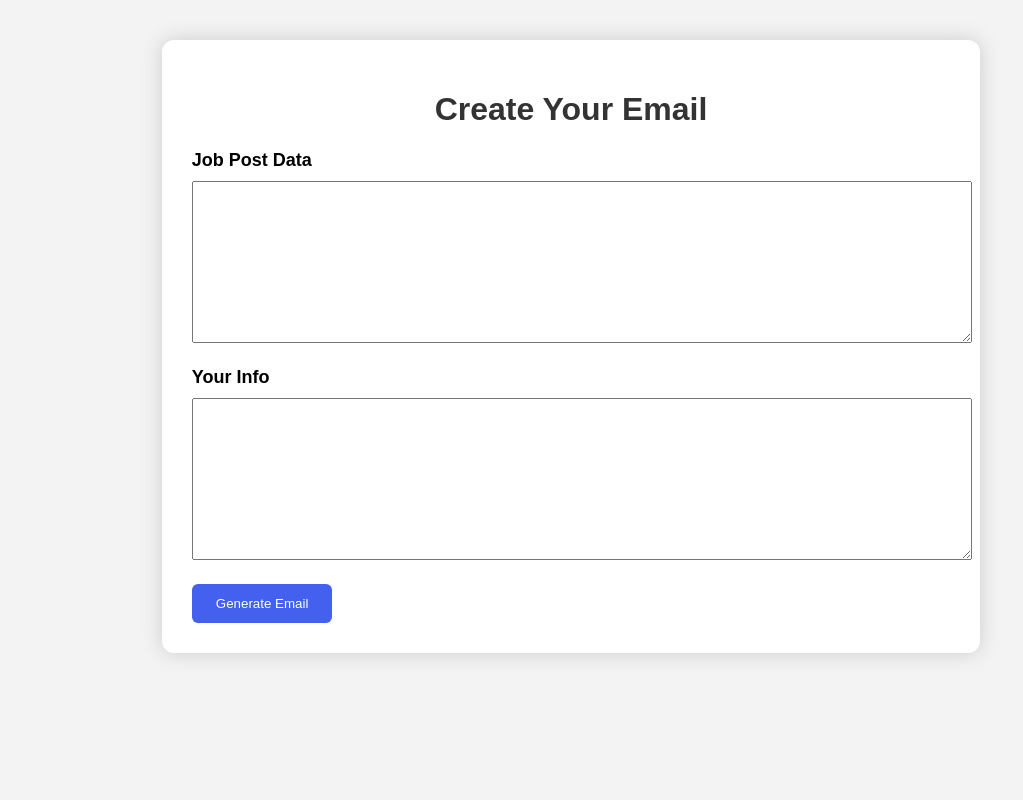
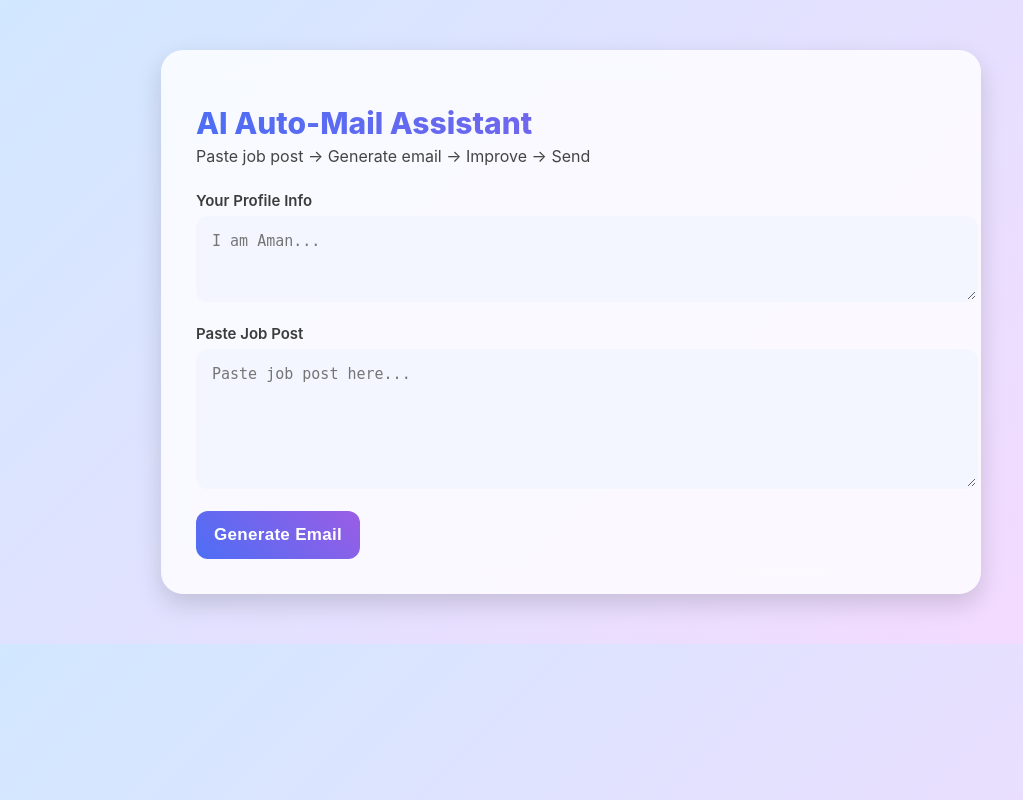
Before and after one commit to aman-prajapat/applyAI, a Flask app: page / in a window 1280 px wide. Shown: the whole page, without its empty margins (69-1092 px from the left). Run offline with Flask 3, Linux system fonts and the light colour scheme.

Commit message:
working app with frontend

```diff
--- a/app.py
+++ b/app.py
@@ -1,84 +1,130 @@
-from flask import Flask, render_template, request, redirect, url_for, session
-import yagmail
-import mainGraph
+from flask import Flask, render_template, request, redirect, url_for, session,jsonify
+
 app = Flask(__name__)
-app.secret_key = "secret123"   # needed for session
 
-# ====== REPLACE WITH YOUR DETAILS ======
-GMAIL = "your@gmail.com"
-APP_PASSWORD = "xxxx xxxx xxxx xxxx"
+from mainGraph import *
+from langgraph.graph import StateGraph,START,END
+
+APPLYGRAPH = StateGraph(JobData)
+
+APPLYGRAPH.add_node("find_email", extract_mail_id)
+APPLYGRAPH.add_node("gen_body_sub", create_mail)
+APPLYGRAPH.add_node("update_mail", update_mail)
+APPLYGRAPH.add_node("send_mail", send_mail)
+
+APPLYGRAPH.add_edge(START, "find_email")
+APPLYGRAPH.add_edge("find_email", "gen_body_sub")
+
+APPLYGRAPH.add_conditional_edges(
+    "gen_body_sub",
+    wantToupdateMail,
+    {
+        "update_mail": "update_mail",
+        "send_email": "send_mail",
+    }
+)
+
+APPLYGRAPH.add_conditional_edges(
+    "update_mail",
+    wantToupdateMail,
+    {
+        "update_mail": "update_mail",
+        "send_email": "send_mail",
+    }
+)
+
+APPLYGRAPH.add_edge("send_mail", END)
 
 
-# Dummy LLM functions (replace with LangGraph later)
-def generate_mail(post_data, user_info):
+WORKFLOW:JobData
+CONFIG = {'configurable':{'thread_id':1}}
 
-    return subject, body, email
+@app.route('/home')
+def home():
+    return "home"
 
-
-def update_body(old_body, feedback):
-    return f"{old_body}\n\nUPDATED BASED ON FEEDBACK:\n{feedback}"
-
-
-# ========= ROUTES ===========
-
-@app.route("/")
-def home():
+@app.route('/')
+def index():
     return render_template("index.html")
 
 
-@app.route("/process", methods=["POST"])
-def process():
-    post_data = request.form["post_data"]
-    user_info = request.form["user_info"]
+@app.route("/getData",methods = ['POST'])
+def getData():
+    global WORKFLOW
+    checkpointer = InMemorySaver()
+    WORKFLOW = APPLYGRAPH.compile(checkpointer=checkpointer)
 
-    # Save in session
-    session["post_data"] = post_data
-    session["user_info"] = user_info
+    user_info = request.form['user_info']
+    post_data = request.form['post_data']
+    print(user_info, post_data)
+    state_data = WORKFLOW.invoke({"user_info":user_info,"post_data":post_data},config=CONFIG)
 
-    subject, body, email = generate_mail(post_data, user_info)
 
-    session["subject"] = subject
-    session["body"] = body
-    session["email"] = email
+    return jsonify({
+        "body": state_data["body"],
+        "subject": state_data["subject"],
+        "email": state_data["email"]
+    }), 200
 
-    return render_template(
-        "result.html",
-        subject=subject,
-        body=body,
-        email=email
+@app.route('/generate',methods=['POST'])
+def generate():
+    global WORKFLOW
+    feedback = request.form['feedback'] or [""]
+
+    state_data = WORKFLOW.invoke(
+        Command(
+            resume=False,               # <-- resume graph
+            update={"feedback": [feedback]}  # <-- update JobData.feedback
+        ),
+        config=CONFIG
     )
 
-
-@app.route("/update_prompt")
-def update_prompt():
-    return render_template("update.html")
+    return jsonify({
+        "body": state_data["body"],
+        "subject": state_data["subject"],
+        "email": state_data["email"]
+    }), 200
 
 
-@app.route("/update_process", methods=["POST"])
-def update_process():
-    feedback = request.form["feedback"]
-    old_body = session["body"]
-
-    new_body = update_body(old_body, feedback)
-    session["body"] = new_body
-
-    return render_template(
-        "result.html",
-        subject=session["subject"],
-        body=new_body,
-        email=session["email"]
-    )
 
 
-@app.route("/send_email")
-def send_email():
-    yag = yagmail.SMTP(GMAIL, APP_PASSWORD)
-    yag.send(
-        to=session["email"],
-        subject=session["subject"],
-        contents=session["body"]
-    )
-    return "<h1>Email Sent Successfully! ✔</h1>"
+@app.route('/send',methods=['POST'])
+def send():
+    global WORKFLOW
+
+    file = request.files.get("attachment")
+
+    if file:
+        file_bytes = file.read()
+        file_name = file.filename
+    else:
+        file_bytes = None
+        file_name = None
+
+    WORKFLOW.invoke(Command(resume=True,
+                            update={"file_bytes": file_bytes,
+                                     "file_name": file_name }
+                            ), config=CONFIG)
+    del WORKFLOW
+    return 'email deliverd'
+
+@app.route('/file',methods=['POST'])
+def file():
+    file = request.files.get("attachment")
+
+    if file:
+        file_bytes = file.read()
+        file_name = file.filename
+    else:
+        file_bytes = None
+        file_name = None
+    if file_bytes and file_name:
+        import mimetypes
+        mime_type, _ = mimetypes.guess_type(file_name)
+        maintype, subtype = mime_type.split("/")
+
+    return f'email deliverd {mime_type}, {maintype}, {subtype},{file_name} '
+
 
 
 if __name__ == "__main__":
--- a/static/style.css
+++ b/static/style.css
@@ -1,64 +1,124 @@
 body {
-    background: #f3f3f3;
-    font-family: Arial, sans-serif;
+    font-family: 'Inter', sans-serif;
+    background: linear-gradient(135deg, #d0e8ff, #f7d9ff);
+    margin: 0;
+    padding: 0;
+    color: #222;
+    transition: background 0.4s ease;
 }
 
 .container {
-    width: 60%;
-    background: white;
-    padding: 30px;
-    margin: 40px auto;
-    border-radius: 12px;
-    box-shadow: 0 0 20px #ccc;
+    width: 100%;
+    max-width: 750px;
+    margin: 50px auto;
+    background: #ffffffcc;
+    backdrop-filter: blur(12px);
+    padding: 35px;
+    border-radius: 22px;
+    box-shadow: 0px 10px 25px rgba(0, 0, 0, 0.15);
+    animation: fadeIn 0.7s ease;
+    transform: translateY(0px);
+    transition: transform 0.3s ease;
+}
+
+.container:hover {
+    transform: translateY(-5px);
+}
+
+@keyframes fadeIn {
+    from {
+        opacity: 0;
+        transform: translateY(15px);
+    }
+
+    to {
+        opacity: 1;
+        transform: translateY(0);
+    }
 }
 
 h1 {
-    text-align: center;
-    color: #333;
+    font-weight: 800;
+    margin-bottom: 10px;
+    font-size: 30px;
+    background: linear-gradient(45deg, #4c6ef5, #9b5de5);
+    -webkit-background-clip: text;
+    -webkit-text-fill-color: transparent;
+}
+
+.sub {
+    margin-top: -5px;
+    margin-bottom: 25px;
+    font-size: 16px;
+    color: #444;
 }
 
 label {
-    font-size: 18px;
-    font-weight: bold;
-    margin-top: 20px;
+    font-size: 15px;
+    font-weight: 600;
+    margin-bottom: 6px;
     display: block;
+    color: #3c3c3c;
 }
 
-textarea {
+textarea,
+input[type="file"] {
     width: 100%;
-    height: 140px;
-    margin-top: 10px;
-    padding: 10px;
-    font-size: 16px;
+    padding: 14px;
+    border-radius: 12px;
+    border: 2px solid transparent;
+    margin-bottom: 18px;
+    font-size: 15px;
+    background: #f3f6ff;
+    transition: 0.3s;
 }
 
-button,
-.btn {
-    background: #4460ef;
-    color: white;
-    padding: 12px 24px;
-    text-decoration: none;
-    display: inline-block;
-    border-radius: 6px;
-    margin-top: 20px;
-    border: none;
-    cursor: pointer;
+textarea:hover,
+input[type="file"]:hover {
+    background: #eef2ff;
 }
 
-button:hover,
-.btn:hover {
-    background: #314cd4;
+textarea:focus,
+input[type="file"]:focus {
+    border-color: #7b4cff;
+    outline: none;
+    background: #ffffff;
+    box-shadow: 0px 0px 8px rgba(123, 76, 255, 0.4);
 }
 
-.btn.send {
-    background: #22aa44;
+button {
+    background: linear-gradient(45deg, #4c6ef5, #9b5de5);
+    color: #fff;
+    border: none;
+    padding: 14px 18px;
+    border-radius: 12px;
+    font-size: 17px;
+    font-weight: 700;
+    cursor: pointer;
+    transition: transform 0.2s ease, box-shadow 0.2s ease;
+    letter-spacing: 0.3px;
 }
 
-pre.box {
-    background: #f7f7f7;
-    padding: 15px;
-    border-radius: 8px;
-    font-size: 15px;
-    white-space: pre-wrap;
-    border: 1px solid #ddd;
+button:hover {
+    transform: translateY(-3px);
+    box-shadow: 0px 8px 18px rgba(0, 0, 0, 0.2);
 }
+
+.sendBtn {
+    background: linear-gradient(45deg, #00c851, #007e33);
+}
+
+.sendBtn:hover {
+    box-shadow: 0px 8px 18px rgba(0, 128, 0, 0.3);
+}
+
+.outputBox {
+    background: #ffffffcc;
+    backdrop-filter: blur(10px);
+    padding: 20px;
+    border-radius: 14px;
+    margin-top: 22px;
+    border: 1px solid #dfe2ff;
+    box-shadow: 0px 6px 15px rgba(0, 0, 0, 0.08);
+    animation: fadeIn 0.5s ease;
+}
--- a/templates/index.html
+++ b/templates/index.html
@@ -1,24 +1,101 @@
 <!DOCTYPE html>
-<html>
+<html lang="en">
+
 <head>
-    <title>Job Mail Generator</title>
-    <link rel="stylesheet" href="/static/style.css">
+    <meta charset="UTF-8">
+    <meta name="viewport" content="width=device-width, initial-scale=1.0">
+    <title>AI Auto-Mail Assistant</title>
+
+    <link rel="stylesheet" href="{{ url_for('static', filename='style.css') }}">
 </head>
+
 <body>
 
-<div class="container">
-    <h1>Create Your Email</h1>
+    <div class="container">
+        <h1>AI Auto-Mail Assistant</h1>
+        <p class="sub">Paste job post → Generate email → Improve → Send</p>
 
-    <form action="/process" method="POST">
-        <label>Job Post Data</label>
-        <textarea name="post_data" required></textarea>
+        <!-- Job Post Form -->
+        <form id="jobForm" enctype="multipart/form-data">
+            <label>Your Profile Info</label>
+            <textarea name="user_info" rows="3" placeholder="I am Aman..."></textarea>
 
-        <label>Your Info</label>
-        <textarea name="user_info" required></textarea>
+            <label>Paste Job Post</label>
+            <textarea name="post_data" rows="6" placeholder="Paste job post here..."></textarea>
 
-        <button type="submit">Generate Email</button>
-    </form>
-</div>
+            <button type="button" onclick="generateEmail()">Generate Email</button>
+        </form>
+
+        <!-- Output Email Box -->
+        <div id="output" class="outputBox" style="display:none;"></div>
+
+        <!-- Feedback Box -->
+        <div id="feedbackBox" style="display:none;">
+            <label>Feedback</label>
+            <textarea id="feedbackInput" rows="3" placeholder="Make subject better..."></textarea>
+            <button onclick="sendFeedback()">Update Email</button>
+        </div>
+
+        <!-- Send Mail Box -->
+        <div id="sendBox" style="display:none;">
+            <label>Attach File (Optional)</label>
+            <input type="file" id="attachment">
+
+            <button onclick="sendMail()" class="sendBtn">Send Final Email</button>
+        </div>
+    </div>
+
+
+    <script>
+        function generateEmail() {
+            const formData = new FormData(document.getElementById("jobForm"));
+
+            fetch('/getData', {
+                method: 'POST',
+                body: formData
+            })
+                .then(res => res.json())
+                .then(d => {
+                    document.getElementById("output").style.display = 'block';
+                    document.getElementById("output").innerHTML =
+                        `<b>Subject:</b> ${d.subject}<br><br><b>Body:</b><br>${d.body.replace(/\n/g, '<br>')}`;
+
+                    document.getElementById("feedbackBox").style.display = 'block';
+                });
+        }
+
+        function sendFeedback() {
+            const fd = new FormData();
+            fd.append('feedback', document.getElementById('feedbackInput').value);
+
+            fetch('/generate', {
+                method: 'POST',
+                body: fd
+            })
+                .then(res => res.json())
+                .then(d => {
+                    document.getElementById("output").innerHTML =
+                        `<b>Subject:</b> ${d.subject}<br><br><b>Body:</b><br>${d.body.replace(/\n/g, '<br>')}`;
+
+                    document.getElementById("sendBox").style.display = 'block';
+                });
+        }
+
+        function sendMail() {
+            const fd = new FormData();
+            const file = document.getElementById("attachment").files[0];
+
+            if (file) fd.append('attachment', file);
+
+            fetch('/send', {
+                method: 'POST',
+                body: fd
+            })
+                .then(res => res.text())
+                .then(msg => alert(msg));
+        }
+    </script>
 
 </body>
+
 </html>
```
Also changed, not shown: mainGraph.py (+70 -86 lines), 1 other file.
